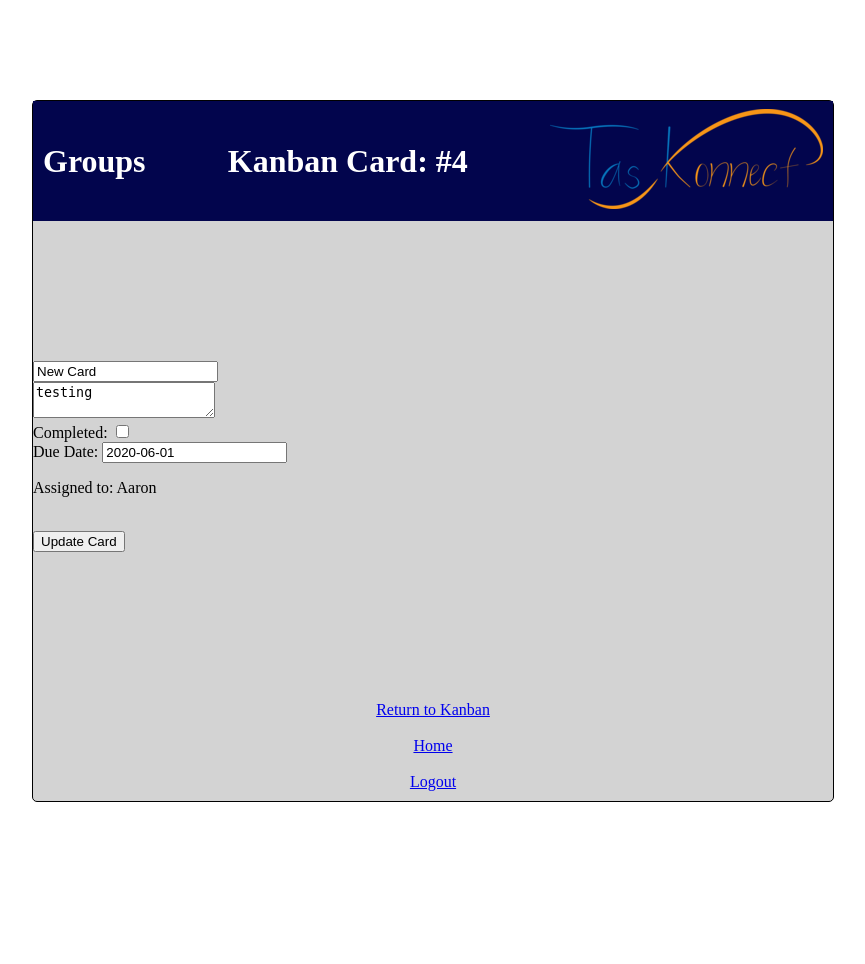
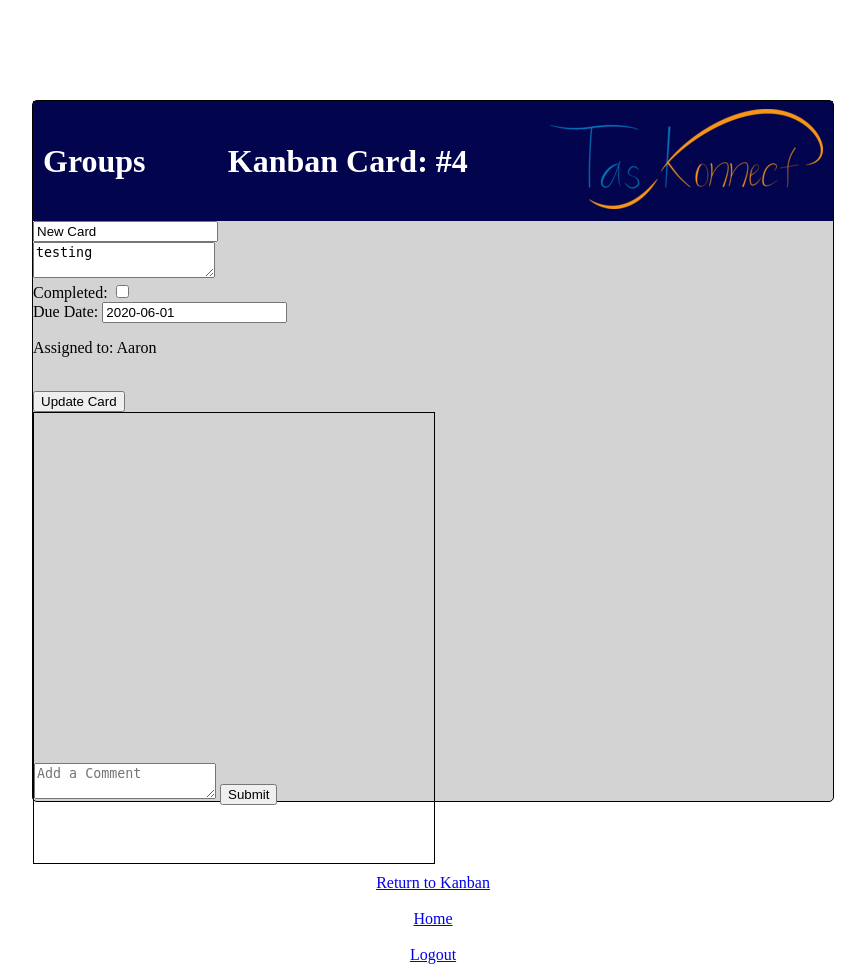
Before and after one commit to ablaser5/CSC394, a Flask app: page /kanban/card/4 in a window 1280 px wide. Shown: the whole page, without its empty margins (207-1072 px from the left). Before the commit the page ends 802 px from the top, so only its background shows below. Run offline with Flask 2, Linux system fonts and the light colour scheme; a user stored in the database is signed in; data comes from the database, SQL or seed files in the repository; data that the repository does not hold is empty; some libraries are stand-ins or nearby versions.

Commit message:
Added Comments

```diff
--- a/main.py
+++ b/main.py
@@ -9,7 +9,7 @@ from project.database import connect, verifyUser, checkUser,\
 							getAllPositions, getSiteURL, getColumns, getAllGroups, \
 							getUsersByGroups, getAllUsers,addUser,deleteUser,getUserGroups, \
 							getGroupMembers, getKanbanCards, getKanbanCard, moveKanbanCard, \
-							getAllPositions, getSiteURL, getColumns, getAllGroups, getUsersByGroups, getAllUsers,addUser,deleteUser,getUserGroups,getUserHash
+							getAllPositions, getSiteURL, getColumns, getAllGroups, getUsersByGroups, getAllUsers,addUser,deleteUser,getUserGroups,getUserHash, getKanbanCardComments
 
 from project.forms import loadForm, checkEmptyForm
 
@@ -282,9 +282,28 @@ def kanban_card(card_number):
 	errors = []
 	if user:
 		card = getKanbanCard(card_number)
-		return render_template('kanban_card.html', user=user, errors=errors, success=success, card=card)
+		comments = getKanbanCardComments(card_number)
+		print(comments)
+		return render_template('kanban_card.html', user=user, errors=errors, success=success, card=card, comments=comments)
 	else:
 		return redirect(url_for('login'))
+
+@app.route('/kanban/card/comment', methods=['POST', 'GET'])
+def kanban_card_comment():
+	user = session['user_hash']
+	user = currentUser(user)
+	sql = "INSERT INTO card_comments (card_id, user, comment) VALUES (%s, %s, %s)"
+	if request.method == 'POST':
+		comment = request.form['comment']
+		card_id = request.form['card_id']
+		if comment and comment != '' and comment != ' ':
+			db, cur = connect()
+			cur.execute(sql, [card_id, user['user_hash'], comment])
+			db.commit()
+			db.close()
+			return redirect('http://127.0.0.1:5000/kanban/card/'+str(card_id), code=302)
+	return redirect('http://127.0.0.1:5000/kanban/card/'+str(card_id), code=302)
+
 
 @app.route('/kanban/card/edit', methods=['POST', 'GET'])
 def kanban_card_edit():
--- a/project/database.py
+++ b/project/database.py
@@ -79,6 +79,29 @@ def getKanbanCard(card_id):
 			r[col] = val
 		return r
 	return None
+
+def getKanbanCardComments(card_id):
+	db,cur = connect()
+	sql = """
+			SELECT
+				CC.*,
+				U.first_name
+			FROM card_comments CC
+			JOIN users U
+				ON U.user_hash = CC.user
+			WHERE card_id = %s
+		  """
+	cur.execute(sql,[card_id])
+	results = cur.fetchall()
+	columns = getColumns(cur)
+	db.close()
+	c = []
+	for row in results:
+		r = {}
+		for col,val in zip(columns, list(row)):
+			r[col] = val
+		c.append(r)
+	return c
 
 def moveKanbanCard(card_id, destination):
 	db,cur = connect()
--- a/static/css/kanban_card.css
+++ b/static/css/kanban_card.css
@@ -36,3 +36,28 @@ h1 {
   color: white;
   margin: 10px;
 }
+
+#comment-section {
+  width: 400px;
+  height: 450px;
+  border: 1px solid black;
+  position: relative;
+}
+
+.comments {
+  width: 100%;
+  height: calc(100% - 100px);
+}
+
+.submit-comments {
+  width: 100%;
+  height: 100px;
+}
+
+.comment {
+  width: 300px;
+  height: 40px;
+  border-radius: 3px;
+  border: 1px solid gray;
+  text-align: left;
+}
--- a/templates/kanban_card.html
+++ b/templates/kanban_card.html
@@ -64,6 +64,24 @@
 				<input type="submit" name="submit" value="Update Card">
 			</div>
 		</form>
+		<form action="/kanban/card/comment" method="POST" name="comment">
+			<div id="comment-section">
+				<div class="comments">
+					{% for comment in comments %}
+						<div class="comment">{{ comment['comment'] }}</div>
+					{% endfor %}
+				</div>
+				<div class="submit-comments">
+					{% for key in card %}
+						{% if key == 'card_id' %}
+						<input type="hidden" name="{{ key }}" value="{{ card[key] }}">
+						{% endif %}
+					{% endfor %}
+					<textarea name="comment" placeholder="Add a Comment"></textarea>
+					<input type="submit" name="submit">
+				</div>
+			</div>
+		</form>
 	</div>
 	<div id="footer">
 		<a href="/kanban">Return to Kanban</a><br>
```
